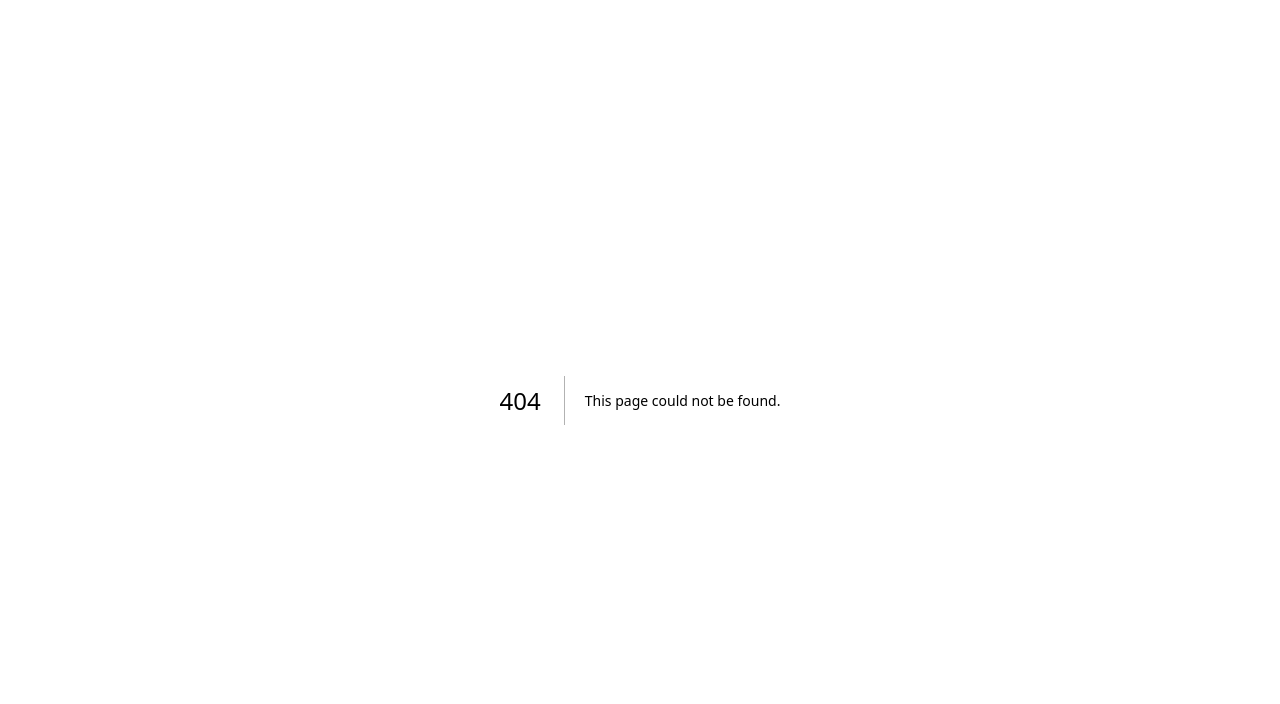
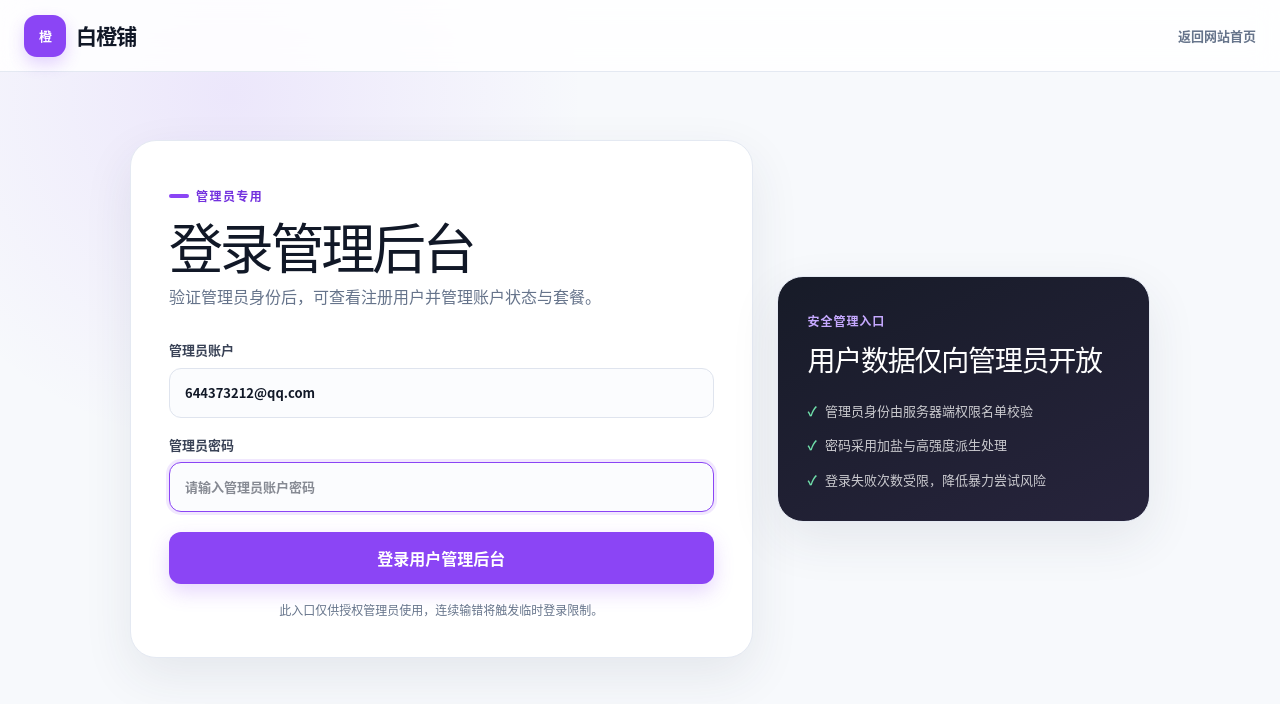
Before and after one commit to matchyang36-accp/baichengpu-1, a Next.js app: page /admin/login in a window 1280 px wide. Before the commit this address had no page. Shown: the top 704 px of the page. Built offline with nearby package versions, Linux system fonts and the light colour scheme.

Commit message:
Add dedicated administrator login

```diff
--- a/app/account-auth.ts
+++ b/app/account-auth.ts
@@ -44,9 +44,15 @@ export async function requireAccountUser(
 export async function requireAdminUser(
   returnTo = "/admin/users",
 ): Promise<AccountUser> {
-  const user = await requireAccountUser(returnTo);
+  const user = await getAccountUser();
+  if (!user) redirect(adminSignInPath(returnTo));
   if (user.isAdmin) return user;
   redirect("/account");
+}
+
+export function adminSignInPath(returnTo = "/admin/users"): string {
+  const safeReturnTo = safeAdminReturnPath(returnTo);
+  return `/admin/login?return_to=${encodeURIComponent(safeReturnTo)}`;
 }
 
 export function accountSignInPath(
@@ -71,6 +77,25 @@ function safeRelativeReturnPath(value: string): string {
   }
 }
 
+function safeAdminReturnPath(value: string): string {
+  if (!value.startsWith("/admin/") || value.startsWith("//")) {
+    return "/admin/users";
+  }
+
+  try {
+    const url = new URL(value, "https://app.local");
+    if (
+      url.origin !== "https://app.local" ||
+      url.pathname === "/admin/login"
+    ) {
+      return "/admin/users";
+    }
+    return `${url.pathname}${url.search}${url.hash}`;
+  } catch {
+    return "/admin/users";
+  }
+}
+
 function safeDecodeURIComponent(value: string): string | null {
   try {
     return decodeURIComponent(value);
--- /dev/null
+++ b/app/admin/login/AdminLoginForm.tsx
@@ -0,0 +1,111 @@
+"use client";
+
+import { FormEvent, useState } from "react";
+
+const ADMIN_EMAIL = "644373212@qq.com";
+
+type AdminLoginFormProps = {
+  returnTo: string;
+};
+
+export function AdminLoginForm({ returnTo }: AdminLoginFormProps) {
+  const [password, setPassword] = useState("");
+  const [error, setError] = useState("");
+  const [isPending, setIsPending] = useState(false);
+
+  async function submit(event: FormEvent<HTMLFormElement>) {
+    event.preventDefault();
+    setError("");
+    setIsPending(true);
+
+    try {
+      const response = await fetch("/api/auth/login", {
+        method: "POST",
+        headers: { "content-type": "application/json" },
+        body: JSON.stringify({
+          email: ADMIN_EMAIL,
+          password,
+        }),
+      });
+      const payload = (await response.json()) as {
+        ok?: boolean;
+        code?: string;
+      };
+      if (!response.ok || !payload.ok) {
+        setError(adminLoginErrorMessage(payload.code));
+        return;
+      }
+
+      window.location.assign(returnTo);
+    } catch {
+      setError("网络暂时不可用，请稍后重试。");
+    } finally {
+      setIsPending(false);
+    }
+  }
+
+  return (
+    <div className="auth-card">
+      <div className="auth-card-copy">
+        <span className="eyebrow">管理员专用</span>
+        <h1>登录管理后台</h1>
+        <p>验证管理员身份后，可查看注册用户并管理账户状态与套餐。</p>
+      </div>
+
+      <form className="auth-form" onSubmit={submit}>
+        <label>
+          管理员账户
+          <input
+            aria-readonly="true"
+            autoComplete="username"
+            readOnly
+            type="email"
+            value={ADMIN_EMAIL}
+          />
+        </label>
+
+        <label>
+          管理员密码
+          <input
+            autoComplete="current-password"
+            autoFocus
+            minLength={10}
+            maxLength={128}
+            required
+            type="password"
+            value={password}
+            onChange={(event) => setPassword(event.target.value)}
+            placeholder="请输入管理员账户密码"
+          />
+        </label>
+
+        {error ? (
+          <p className="auth-error" role="alert">
+            {error}
+          </p>
+        ) : null}
+
+        <button className="auth-submit" type="submit" disabled={isPending}>
+          {isPending ? "正在验证…" : "登录用户管理后台"}
+        </button>
+
+        <p className="auth-terms">
+          此入口仅供授权管理员使用，连续输错将触发临时登录限制。
+        </p>
+      </form>
+    </div>
+  );
+}
+
+function adminLoginErrorMessage(code?: string): string {
+  switch (code) {
+    case "INVALID_CREDENTIALS":
+      return "管理员密码不正确。";
+    case "RATE_LIMITED":
+      return "尝试次数过多，请稍后再试。";
+    case "ACCOUNT_DISABLED":
+      return "管理员账户已停用，请检查用户状态。";
+    default:
+      return "登录没有完成，请稍后重试。";
+  }
+}
--- /dev/null
+++ b/app/admin/login/page.tsx
@@ -0,0 +1,76 @@
+import type { Metadata } from "next";
+import Link from "next/link";
+import { redirect } from "next/navigation";
+import { getAccountUser } from "../../account-auth";
+import { AdminLoginForm } from "./AdminLoginForm";
+
+export const dynamic = "force-dynamic";
+
+export const metadata: Metadata = {
+  title: "管理员登录｜白橙铺",
+  description: "登录白橙铺用户管理后台。",
+};
+
+type AdminLoginPageProps = {
+  searchParams: Promise<{
+    return_to?: string;
+  }>;
+};
+
+export default async function AdminLoginPage({
+  searchParams,
+}: AdminLoginPageProps) {
+  const user = await getAccountUser();
+  if (user?.isAdmin) redirect("/admin/users");
+
+  const params = await searchParams;
+  const returnTo = safeAdminReturnTo(params.return_to);
+
+  return (
+    <main className="auth-page">
+      <header className="topbar auth-topbar">
+        <Link className="brand" href="/" aria-label="返回白橙铺首页">
+          <span className="brand-mark" aria-hidden="true">
+            橙
+          </span>
+          <span>白橙铺</span>
+        </Link>
+        <Link className="auth-home-link" href="/">
+          返回网站首页
+        </Link>
+      </header>
+
+      <section className="auth-shell" aria-label="管理员登录">
+        <AdminLoginForm returnTo={returnTo} />
+        <aside className="auth-trust-card">
+          <span>安全管理入口</span>
+          <h2>用户数据仅向管理员开放</h2>
+          <ul>
+            <li>管理员身份由服务器端权限名单校验</li>
+            <li>密码采用加盐与高强度派生处理</li>
+            <li>登录失败次数受限，降低暴力尝试风险</li>
+          </ul>
+        </aside>
+      </section>
+    </main>
+  );
+}
+
+function safeAdminReturnTo(value?: string): string {
+  if (!value?.startsWith("/admin/") || value.startsWith("//")) {
+    return "/admin/users";
+  }
+
+  try {
+    const url = new URL(value, "https://app.local");
+    if (
+      url.origin !== "https://app.local" ||
+      url.pathname === "/admin/login"
+    ) {
+      return "/admin/users";
+    }
+    return `${url.pathname}${url.search}${url.hash}`;
+  } catch {
+    return "/admin/users";
+  }
+}
--- a/worker/index.ts
+++ b/worker/index.ts
@@ -736,16 +736,19 @@ const worker = {
     }
 
     if (url.pathname.startsWith("/admin") && request.method === "GET") {
-      if (!authenticatedUser) {
+      if (url.pathname === "/admin/login") {
+        if (isAdmin) {
+          return Response.redirect(new URL("/admin/users", request.url), 302);
+        }
+      } else if (!authenticatedUser) {
         return Response.redirect(
           new URL(
-            "/auth?mode=login&return_to=%2Fadmin%2Fusers",
+            "/admin/login?return_to=%2Fadmin%2Fusers",
             request.url,
           ),
           302,
         );
-      }
-      if (!isAdmin) {
+      } else if (!isAdmin) {
         return Response.redirect(new URL("/account", request.url), 302);
       }
     }
```
Also changed, not shown: 1 other file (tests, documents, lock files or other folders).
